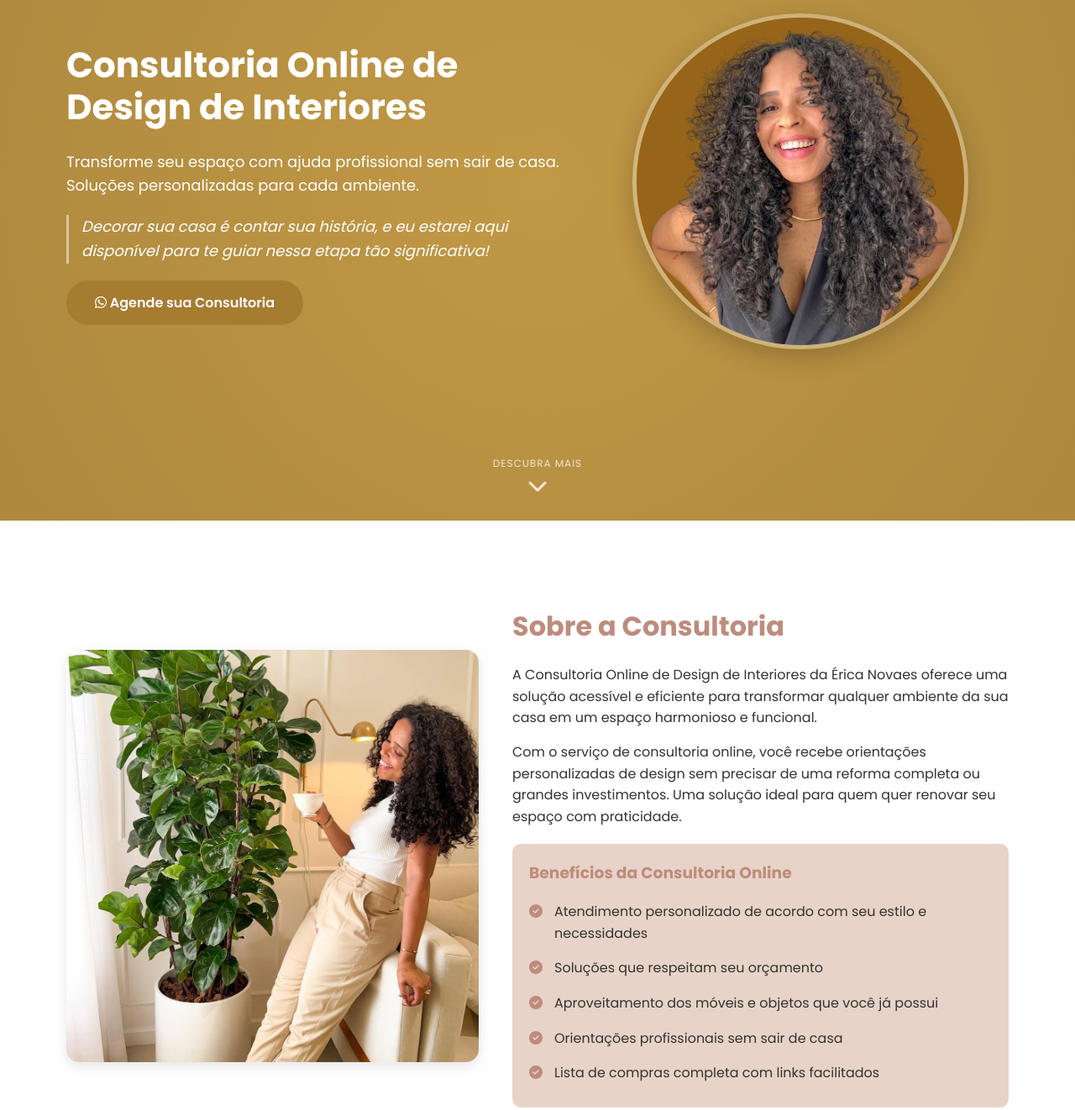
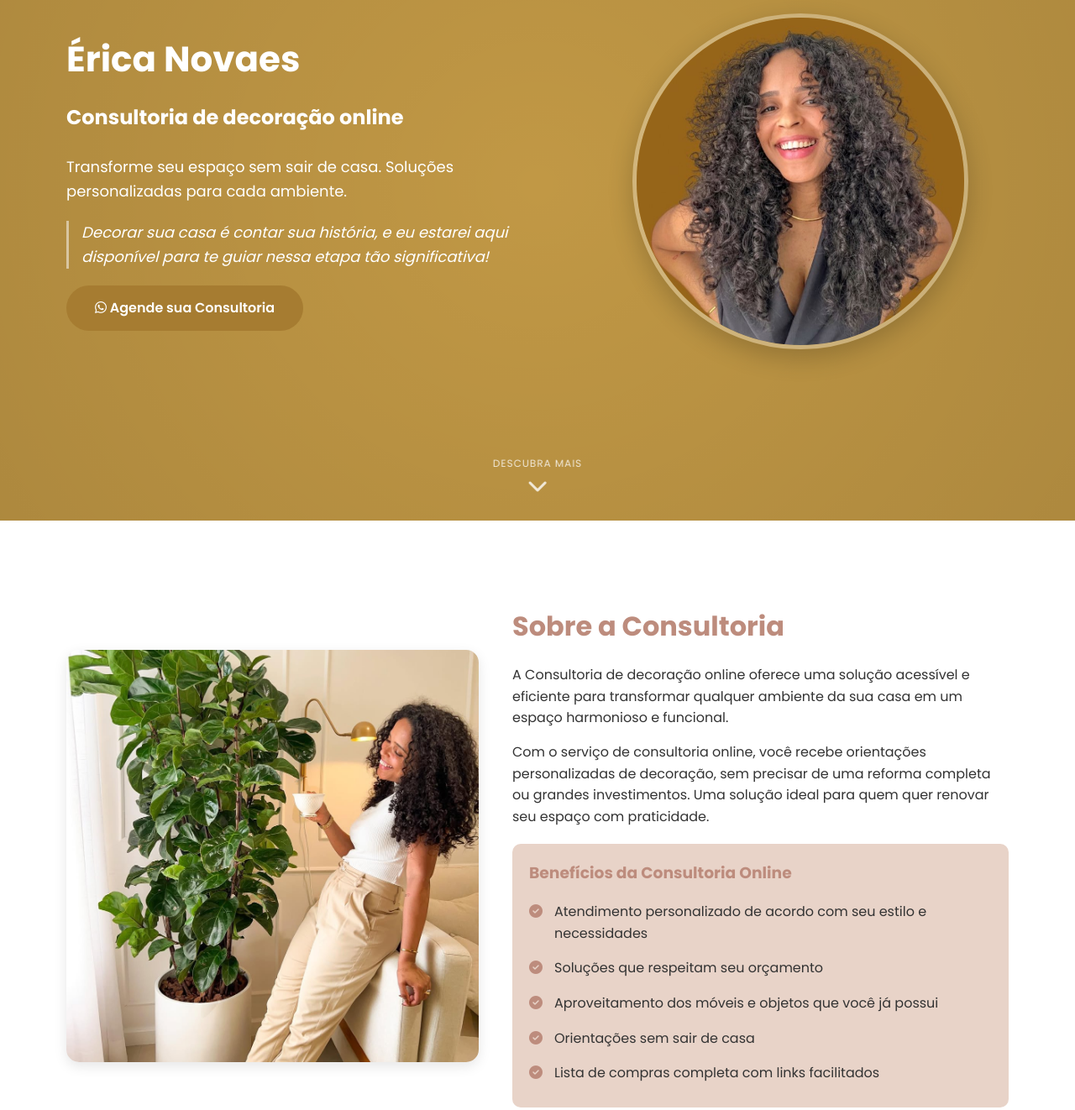
Before and after one commit to andrevasconceloss/erica, a plain HTML site: page index.html in a window 1280 px wide. Shown: the part 180-1502 px from the top of the page at 84% size. Drawn offline with Linux system fonts and the light colour scheme.

Commit message:
First update

```diff
--- a/index.html
+++ b/index.html
@@ -3,7 +3,7 @@
 <head>
 <meta charset="UTF-8">
 <meta name="viewport" content="width=device-width, initial-scale=1.0">
-<title>Consultoria Online - Érica Novaes</title>
+<title>Érica Novaes - Consultoria de decoração online</title>
 <link rel="preconnect" href="https://fonts.googleapis.com">
 <link rel="preconnect" href="https://fonts.gstatic.com" crossorigin>
 <link href="https://fonts.googleapis.com/css2?family=Poppins:wght@300;400;500;600;700&display=swap" rel="stylesheet">
@@ -34,8 +34,9 @@
     <div class="container">
         <div class="hero-container">
             <div class="hero-content">
-                <h1>Consultoria Online de Design de Interiores</h1>
-                <p>Transforme seu espaço com ajuda profissional sem sair de casa. Soluções personalizadas para cada ambiente.</p>
+                <h1>Érica Novaes</h1>
+                <h2 >Consultoria de decoração online</h2> <br>
+                <p>Transforme seu espaço sem sair de casa. Soluções personalizadas para cada ambiente.</p>
                 <p class="hero-quote">Decorar sua casa é contar sua história, e eu estarei aqui disponível para te guiar nessa etapa tão significativa!</p>
                 <div class="hero-buttons">
                     <a href="https://wa.me/5575981915843?text=Olá,%20tenho%20interesse%20na%20consultoria." class="btn">
@@ -62,8 +63,8 @@
             </div>
             <div class="about-content">
                 <h2>Sobre a Consultoria</h2>
-                <p>A Consultoria Online de Design de Interiores da Érica Novaes oferece uma solução acessível e eficiente para transformar qualquer ambiente da sua casa em um espaço harmonioso e funcional.</p>
-                <p>Com o serviço de consultoria online, você recebe orientações personalizadas de design sem precisar de uma reforma completa ou grandes investimentos. Uma solução ideal para quem quer renovar seu espaço com praticidade.</p>
+                <p>A Consultoria de decoração online oferece uma solução acessível e eficiente para transformar qualquer ambiente da sua casa em um espaço harmonioso e funcional.</p>
+                <p>Com o serviço de consultoria online, você recebe orientações personalizadas de decoração, sem precisar de uma reforma completa ou grandes investimentos. Uma solução ideal para quem quer renovar seu espaço com praticidade.</p>
 
                 <div class="highlight-box">
                     <h3>Benefícios da Consultoria Online</h3>
@@ -71,7 +72,7 @@
                         <li>Atendimento personalizado de acordo com seu estilo e necessidades</li>
                         <li>Soluções que respeitam seu orçamento</li>
                         <li>Aproveitamento dos móveis e objetos que você já possui</li>
-                        <li>Orientações profissionais sem sair de casa</li>
+                        <li>Orientações sem sair de casa</li>
                         <li>Lista de compras completa com links facilitados</li>
                     </ul>
                 </div>
```
